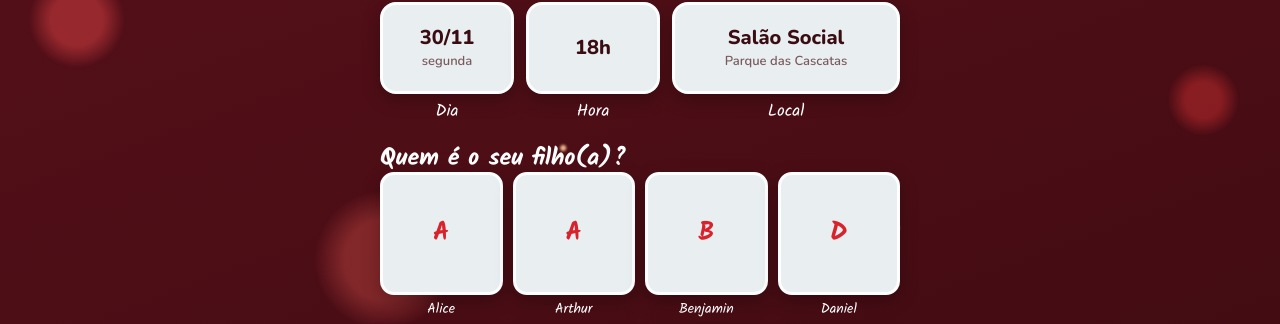
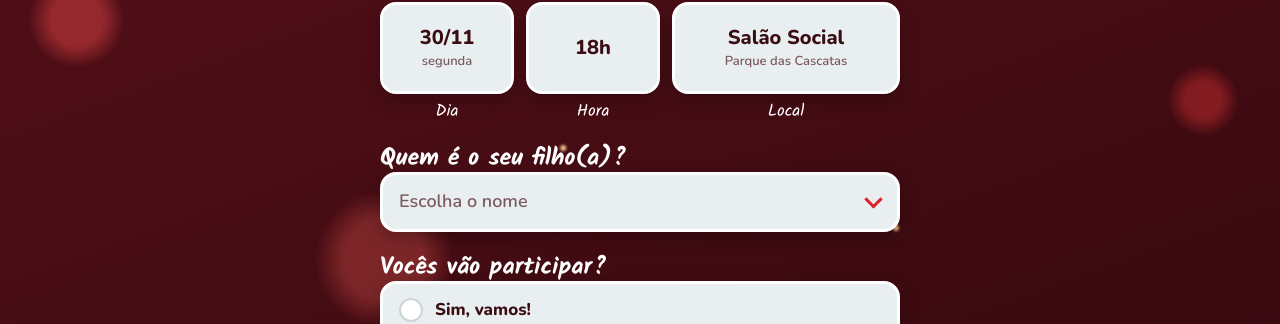
Before and after one commit to PurpleRatatui/confra-year4, a plain HTML site: page index.html in a window 1280 px wide. Shown: the part 476-800 px from the top of the page. Drawn offline with nearby package versions, Linux system fonts and the light colour scheme.

Commit message:
Troca a grade de nomes por uma lista suspensa
Co-Authored-By: Claude Opus 5.5 <noreply@anthropic.com>

```diff
--- a/index.html
+++ b/index.html
@@ -94,19 +94,23 @@ form { display: flex; flex-direction: column; gap: 22px; }
 .q { font: 700 24px/1.15 var(--hand); color: var(--caption); margin: 0; padding: 0; }
 fieldset { border: 0; margin: 0; padding: 0; min-width: 0; display: flex; flex-direction: column; gap: 10px; }
 
-/* Class grid: one frame per child, name underneath like the photo */
-.turma { display: grid; grid-template-columns: repeat(4, minmax(0, 1fr)); gap: 12px 10px; }
-.kid { position: relative; min-width: 0; text-align: center; }
-.kid input { position: absolute; opacity: 0; inset: 0; margin: 0; cursor: pointer; z-index: 2; }
-.kid .frame {
-  aspect-ratio: 1 / 1; max-width: 100%; border-radius: 14px;
-  display: grid; place-items: center;
-  font: 700 26px/1 var(--hand); color: var(--red);
-  transition: transform .15s, box-shadow .15s, background .15s;
+/* Student dropdown, styled as a photo frame */
+.select-wrap { position: relative; }
+.select-wrap::after {
+  content: ""; position: absolute; right: 20px; top: 50%; width: 10px; height: 10px;
+  border-right: 3px solid var(--red); border-bottom: 3px solid var(--red);
+  transform: translateY(-70%) rotate(45deg); pointer-events: none;
 }
-.kid .name { display: block; font: 400 14px/1.15 var(--hand); color: var(--caption); margin-top: 6px; overflow-wrap: anywhere; }
-.kid input:checked + .frame { background: var(--red); color: #fff; transform: translateY(-2px) rotate(-1.5deg); box-shadow: 0 0 0 3px #fff, 0 10px 22px rgba(0,0,0,.35); }
-.kid input:focus-visible + .frame { outline: 3px solid #FFD27A; outline-offset: 3px; }
+select {
+  -webkit-appearance: none; appearance: none; width: 100%;
+  font: 800 18px/1.2 var(--body); color: var(--ink);
+  background: var(--frame); border: 3px solid var(--frame-edge); border-radius: 16px;
+  box-shadow: 0 6px 18px rgba(0,0,0,.25);
+  padding: 16px 48px 16px 16px; cursor: pointer;
+}
+select:invalid { color: var(--muted); font-weight: 600; }
+select option { color: var(--ink); background: #fff; }
+select:focus-visible { outline: 3px solid #FFD27A; outline-offset: 3px; }
 
 .panel { padding: 16px; display: flex; flex-direction: column; gap: 12px; }
 label.field { display: flex; flex-direction: column; gap: 6px; font-weight: 700; color: var(--ink); }
@@ -186,8 +190,12 @@ input[type=text]:focus { outline: none; border-color: var(--red); box-shadow: 0
 
   <form id="form" novalidate>
     <fieldset class="block">
-      <legend class="q">Quem é o seu filho(a)?</legend>
-      <div class="turma" id="turma"></div>
+      <legend class="q"><label for="aluno">Quem é o seu filho(a)?</label></legend>
+      <div class="select-wrap">
+        <select id="aluno" name="aluno" required>
+          <option value="" selected disabled>Escolha o nome</option>
+        </select>
+      </div>
     </fieldset>
 
     <fieldset class="block">
@@ -249,20 +257,12 @@ const $ = (id) => document.getElementById(id);
 const form = $("form");
 const counts = { adultos: 1, criancas: 1 };
 
-// Monta a grade da turma
-const grid = $("turma");
-TURMA.forEach((nome, i) => {
-  const label = document.createElement("label");
-  label.className = "kid";
-  const input = document.createElement("input");
-  input.type = "radio"; input.name = "aluno"; input.value = nome; input.id = "kid-" + i;
-  const frame = document.createElement("span");
-  frame.className = "frame"; frame.setAttribute("aria-hidden", "true");
-  frame.textContent = nome.charAt(0);
-  const name = document.createElement("span");
-  name.className = "name"; name.textContent = nome;
-  label.append(input, frame, name);
-  grid.append(label);
+// Monta a lista da turma
+const sel = $("aluno");
+TURMA.forEach((nome) => {
+  const o = document.createElement("option");
+  o.value = nome; o.textContent = nome;
+  sel.append(o);
 });
 
 function picked(name) {
@@ -298,9 +298,9 @@ function showError(msg) { $("erro").textContent = msg; $("erro").hidden = !msg;
 form.addEventListener("submit", async (e) => {
   e.preventDefault();
   showError("");
-  const nome = picked("aluno");
+  const nome = sel.value;
   const st = picked("status");
-  if (!nome) { showError("Toque no nome do seu filho(a)."); grid.scrollIntoView({ behavior: "smooth", block: "center" }); return; }
+  if (!nome) { showError("Escolha o nome do seu filho(a)."); sel.focus(); return; }
   const aluno = nome;
   if (!st) { showError("Escolha se vocês vão participar."); return; }
   const vai = st !== "nao";
```
